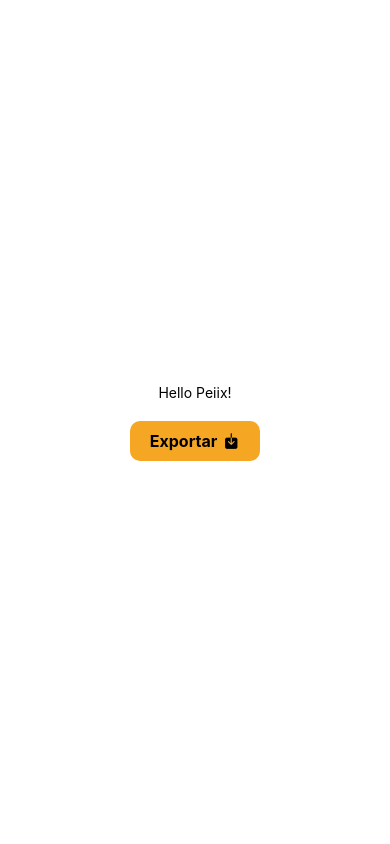
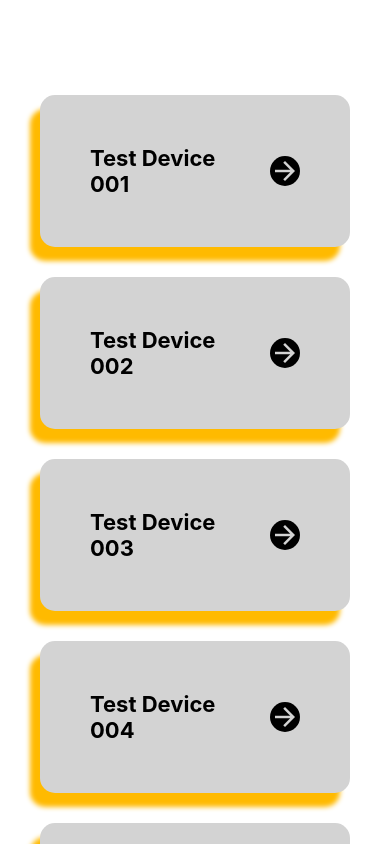
Before and after one commit to BrunoGaxiola/peiix-master-frontend, a React Native app: screen / in a window 390 px wide. Built offline with nearby package versions, Linux system fonts and the light colour scheme.

Commit message:
Pantalla de terminales, devidaData y terminales

```diff
--- a/App.tsx
+++ b/App.tsx
@@ -1,34 +1,28 @@
-import React, { useState } from 'react';
-import { StatusBar } from 'expo-status-bar';
-import { StyleSheet, Text, View, TouchableOpacity } from 'react-native';
-import { Ionicons } from '@expo/vector-icons';
-import ExportModal from './components/buttonCSV';
+import React from 'react';
+import { View, FlatList, StyleSheet, ListRenderItem } from 'react-native';
+import DeviceCard from './components/terminales';
+import { devices, Device } from './components/devicesData';
 
-export default function App() {
-  const [isModalVisible, setIsModalVisible] = useState(false);
+const App = () => {
+  const renderItem: ListRenderItem<Device> = ({ item }) => (
+    <DeviceCard name={item.name} onPress={() => alert(item.name)} />
+  );
 
   return (
-    <View style={styles.container}>
-      <Text>Hello Peiix!</Text>
-
-      {/* Export Button */}
-      <TouchableOpacity
-        style={styles.exportButton}
-        onPress={() => setIsModalVisible(true)}
-      >
-        <Text style={styles.exportButtonText}>Exportar</Text>
-        <Ionicons name="download" size={18} color="black" />
-      </TouchableOpacity>
-
-      {/* Export Modal */}
-      <ExportModal visible={isModalVisible} onClose={() => setIsModalVisible(false)} />
-
-      <StatusBar style="auto" />
-    </View>
+    <FlatList
+      data={devices}
+      keyExtractor={(item) => item.id}
+      renderItem={renderItem}
+      contentContainerStyle={styles.container1}
+    />
   );
-}
+};
 
 const styles = StyleSheet.create({
+  container1: {
+    paddingTop: 80,
+    padding: 40,
+  },
   container: {
     flex: 1,
     backgroundColor: '#fff',
@@ -51,3 +45,5 @@ const styles = StyleSheet.create({
     fontWeight: 'bold',
   },
 });
+
+export default App;
--- /dev/null
+++ b/components/devicesData.tsx
@@ -0,0 +1,13 @@
+export type Device = {
+    id: string;
+    name: string;
+  };
+
+  export const devices: Device[] = [
+    { id: '1', name: 'Test Device 001' },
+    { id: '2', name: 'Test Device 002' },
+    { id: '3', name: 'Test Device 003' },
+    { id: '4', name: 'Test Device 004' },
+    { id: '5', name: 'Test Device 005' },
+    { id: '6', name: 'Test Device 006' },
+  ];
--- /dev/null
+++ b/components/terminales.tsx
@@ -0,0 +1,53 @@
+import React from 'react';
+import { View, Text, StyleSheet, TouchableOpacity } from 'react-native';
+import { MaterialIcons } from '@expo/vector-icons'; //
+
+
+
+type DeviceCardProps = {
+    name: string;
+    onPress: () => void;
+  };
+
+  const DeviceCard: React.FC<DeviceCardProps> = ({ name, onPress }) => {
+
+    return (
+      <TouchableOpacity style={styles.card} onPress={onPress}>
+        <Text style={styles.name}>{name}</Text>
+            <MaterialIcons  />
+                <View style={styles.iconContainer}>
+            <MaterialIcons name="arrow-forward" size={30} color="#d3d3d3" />
+      </View>
+      </TouchableOpacity>
+    );
+  };
+export default DeviceCard;
+
+const styles = StyleSheet.create({
+    card: {
+      flexDirection: 'row',
+      alignItems: 'center',
+      justifyContent: 'space-between',
+      padding: 50,
+      marginVertical: 15,
+      backgroundColor: '#d3d3d3', // Fondo gris
+      borderRadius: 15,
+      shadowColor: '#FFBA00', // Color de sombra amarillo
+      shadowOffset: { width: -10, height: 14 },
+      shadowOpacity: 10,
+      shadowRadius: 5,
+      elevation: 5, // Requerido para sombra en Android
+    },
+    name: {
+      fontSize: 22,
+      fontWeight: 'bold',
+      color: '#000', // Color de texto negro
+    },
+    iconContainer: {
+        width: 30,
+        height: 30,
+        borderRadius: 25,
+        backgroundColor: '#000', // Fondo negro
+        marginLeft: 30,
+      },
+  });
```
